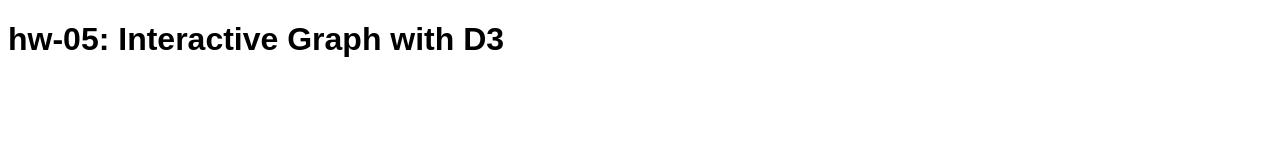
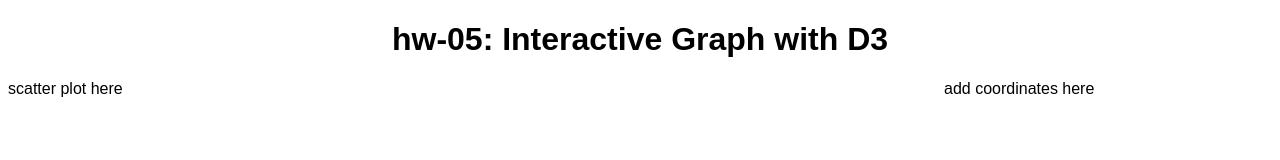
Before and after one commit to DS4200-S23-Class/hw-05-maddy-and-arlo-5, a plain HTML site: page index.html in a window 1280 px wide. Drawn offline with Linux system fonts and the light colour scheme.

Commit message:
columns and js link

```diff
--- a/index.html
+++ b/index.html
@@ -6,13 +6,27 @@
     <title>hw-05</title>
 
     <link rel="stylesheet" href="style.css">
+    <script src = "js/d3.v6.1.1/d3.min.js"></script>
 </head>
-
 
 <body>
     <h1>hw-05: Interactive Graph with D3</h1>
 
-    <script src="js/main.js"></script>
+    <div class = "container" id = "myDiv">
+        <div class = "Left">
+            scatter plot here
+        </div>
+        <div class = "Right">
+            add coordinates here
+        </div>
+
+
+    </div>
+
+
+
+
+    <script src="js/d3.v6.1.1/main.js"></script>
 </body>
 
 </html>
--- a/style.css
+++ b/style.css
@@ -1,3 +1,23 @@
+h1 {text-align: center;}
+head {
+    font-family: Arial;
+}
 body {
     font-family: Arial;
 }
+
+.container {
+    display: flex;
+    flex-direction: row;
+    flex-wrap: wrap;
+}
+
+.Right {
+    width: 40%;
+    text-align: center;
+}
+
+.Left {
+    width: 60%;
+
+}
```
Also changed, not shown: js/d3.v6.1.1/main.js (line endings or trailing spaces).
